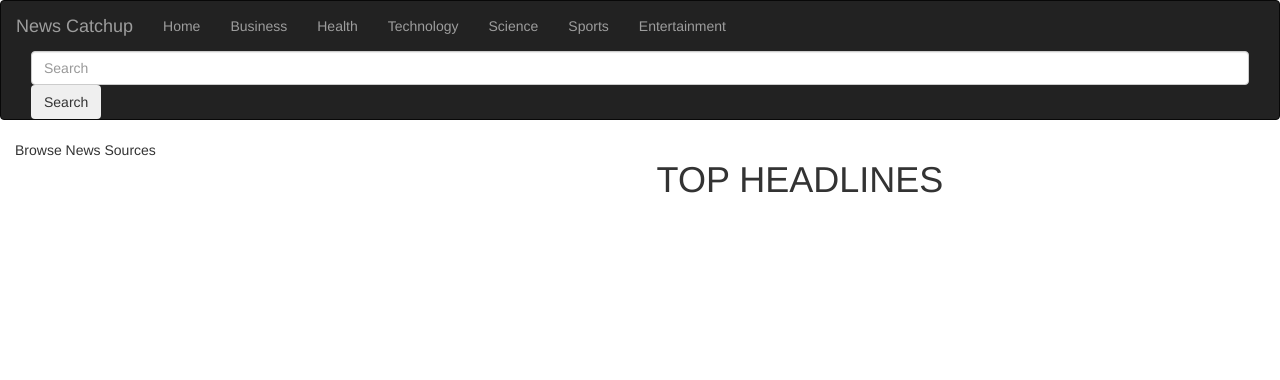
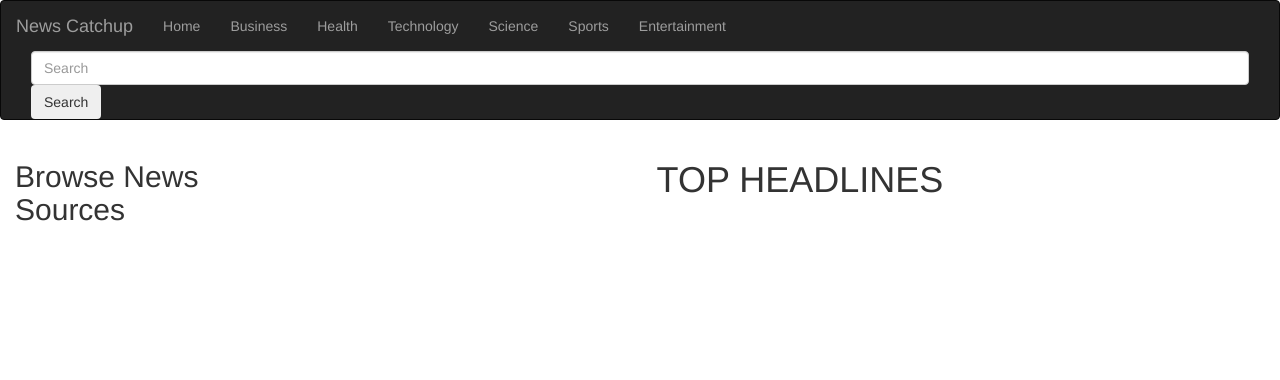
Before and after one commit to ikinoti/news-app-flask, a Flask app: template app/templates/index.html in a window 1280 px wide. Shown: the top 380 px of the page. Run offline with Flask 2, Linux system fonts and the light colour scheme; the template is opened without the code that fills it, so the values that code supplies are empty; some libraries are stand-ins or nearby versions.

```diff
--- a/app/templates/index.html
+++ b/app/templates/index.html
@@ -4,10 +4,12 @@
 
 <body>
   <div class="container-fluid">
-    <div class="row">
+    <div class="row overflow-x-hidden">
       <div class="col-md-3">
         <div class="card">
-          <div class="card-header">Browse News Sources</div>
+          <div class="card-header">
+            <h2>Browse News Sources</h2>
+          </div>
           <div class="card-body">
             <ul class="list-group list-group-flush">
               {% for source in sources %}
@@ -22,10 +24,14 @@
 
       <div class="col-md-9">
         <h1 class="text-center">TOP HEADLINES</h1>
-        <div class="container">
+        <div class="row">
           {% for headline in topHeadlines %}
+          <div class="col-md-4">
             <div class="card">
-            <img src="{{headline.image}}" class="card-img-top" />
+              <img
+                src="{{headline.image}}"
+                class="card-img-top img-thumbnail"
+              />
               <div class="card-body">
                 <h5 class="card-title">{{headline.title}}</h5>
                 <p class="card-text">{{headline.description}}</p>
@@ -38,6 +44,7 @@
                 <h6>{{headline.publishedDate}}</h6>
               </div>
             </div>
+          </div>
           {% endfor %}
         </div>
       </div>
```
Lines whose indentation alone changed are shown as unchanged.
